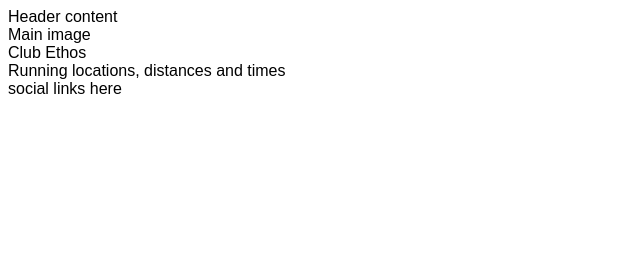
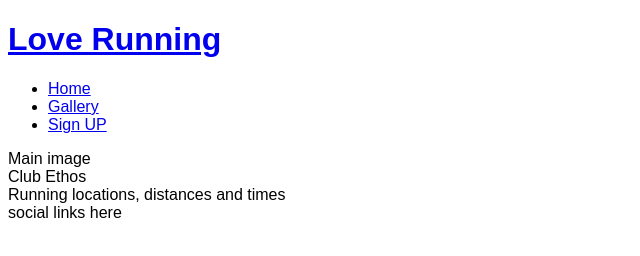
Before and after one commit to Westie22/love-running, a plain HTML site: page index.html in a window 1280 px wide. Shown: the whole page, without its empty margins (0-640 px from the left). Drawn offline with Linux system fonts and the light colour scheme.

Commit message:
Add basic header structure

```diff
--- a/index.html
+++ b/index.html
@@ -11,7 +11,22 @@
     <title>Love Running</title>
 </head>
 <body>
-    <header>Header content</header>
+    <header>
+        <a href="index.html">
+            <h1>Love Running</h1>
+        </a>
+        <nav>
+            <ul><li>
+                <a href="index.html">Home</a>
+            </li>
+            <li>
+                <a href="#">Gallery</a>
+            </li>
+            <li>
+                <a href="#">Sign UP</a>
+            </li></ul>
+        </nav>
+    </header>
     <section>
         Main image
     </section>
```
